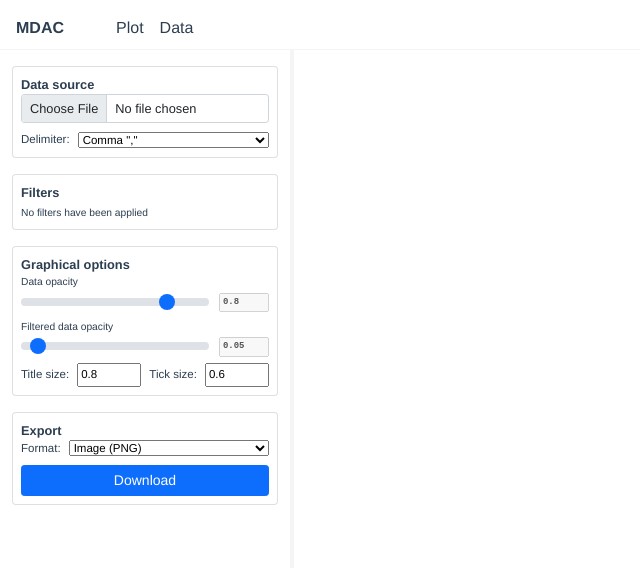
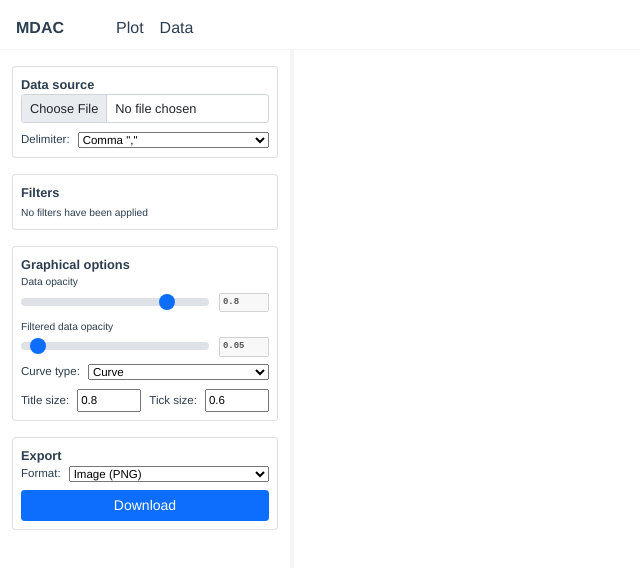
Before and after one commit to johnmartins/mdac, a Vue app: page / in a window 1280 px wide. Shown: the top 568 px of the page, without its empty margins (0-640 px from the left). Built offline with nearby package versions, Linux system fonts and the light colour scheme.

Commit message:
Enable changing between lines and curves

```diff
--- a/src/components/forms/OptionsForm.vue
+++ b/src/components/forms/OptionsForm.vue
@@ -1,8 +1,17 @@
 <template>
     <div class="control-group p-2">
         <strong>Graphical options</strong>
+
         <RangeInput :value="0.8" @change="setDataOpacity">Data opacity</RangeInput>
         <RangeInput :value="0.05" @change="setFilteredDataOpacity">Filtered data opacity</RangeInput>
+
+        <div class="labeled-form mb-2" @change="setCurveType">
+            <span>Curve type: </span>
+            <select ref="lineFormatSelector">
+                <option value="curve">Curve</option>
+                <option value="line">Line</option>
+            </select>
+        </div>
 
         <div class="labeled-form">
             <span>Title size:</span>
@@ -10,6 +19,8 @@
             <span>Tick size:</span>
             <input type="number" step="0.1" value="0.6" max="5" min="0" @change="setTickSize"/>
         </div>
+
+
     </div>
 </template>
 
@@ -35,6 +46,10 @@ function setTickSize (evt) {
     eventBus.emit('OptionsForm.setTickSize', evt.target.value)
 }
 
+function setCurveType (evt) {
+    eventBus.emit('OptionsForm.setCurveType', evt.target.value)
+}
+
 </script>
 
 <style lang="scss" scoped>
--- a/src/components/plots/PCPlot.vue
+++ b/src/components/plots/PCPlot.vue
@@ -109,7 +109,8 @@ const plotParameters = reactive({
 	defaultDataOpacity: 0.8,
 	filteredDataOpacity: 0.05,
 	filterMinDragTime: 125, // ms
-	hideFiltered: false
+	hideFiltered: false,
+	curveType: 'line'
 })
 const plotVariables = reactive({
 	mousedown: false,
@@ -159,6 +160,7 @@ eventBus.on('OptionsForm.setTitleSize', (v) => {
 		e.style.fontSize = `${v}em`
 	}
 })
+eventBus.on('OptionsForm.setCurveType', (v) => {plotParameters.curveType = v})
 
 eventBus.on('ExportForm.exportRequest', handleExportRequest)
 eventBus.on('FilterElement.deleteFilter', deleteFilter)
@@ -193,10 +195,17 @@ function lineGenerator(d) {
 	dataArray = dataArray.filter((obj) => { return obj != null })
 	const lengthPostFilter = dataArray.length
 
+	let d3CurveType = d3.curveMonotoneX
+	if (plotParameters.curveType === 'curve') {
+		d3CurveType = d3.curveMonotoneX
+	} else if (plotParameters.curveType === 'line') {
+		d3CurveType = d3.curveLinear
+	}
+
 	return d3.line([])
 		.x((de) => {return de.x})
 		.y((de) => {return de.y})
-		.curve(d3.curveMonotoneX)
+		.curve(d3CurveType)
 		(dataArray)
 }
 
```
